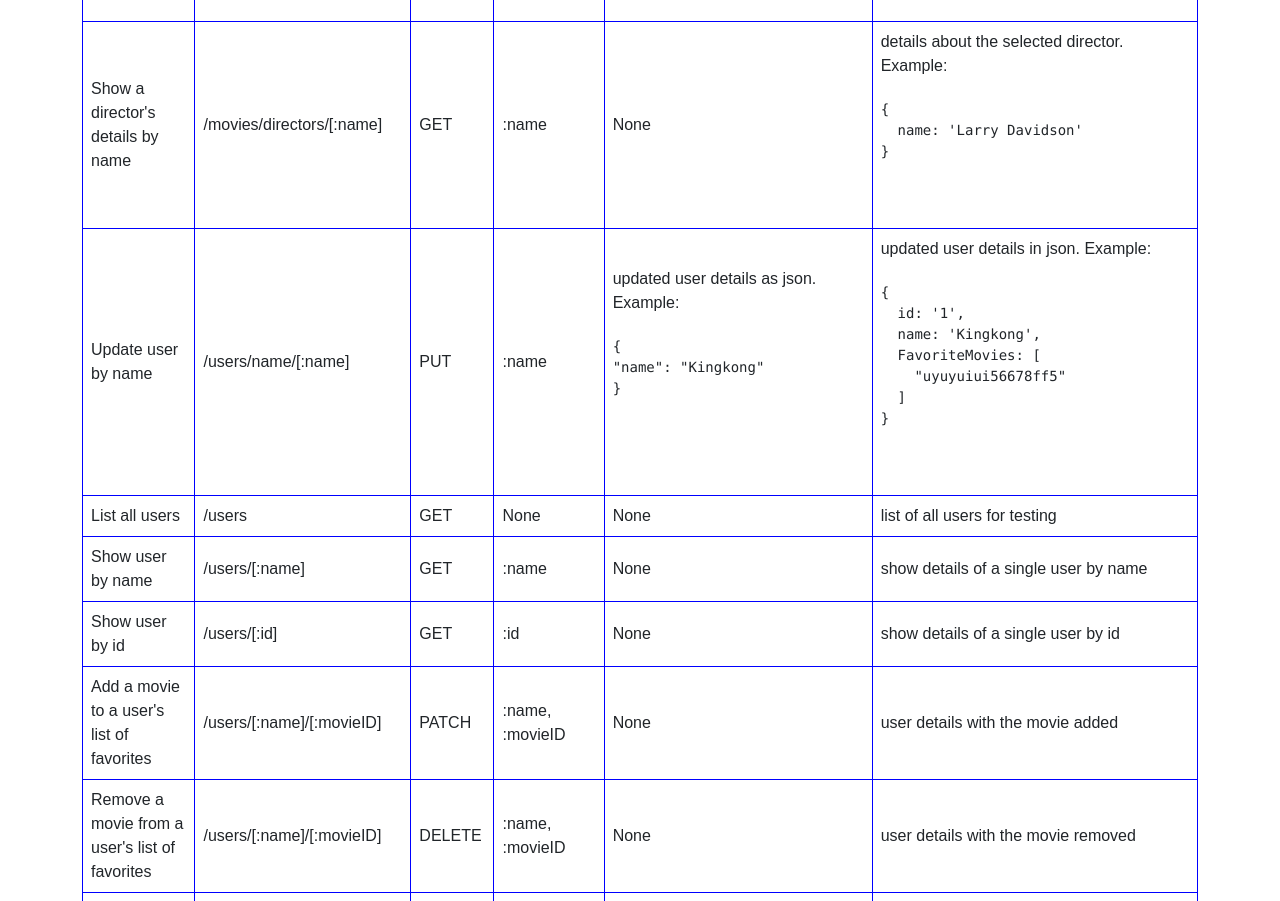
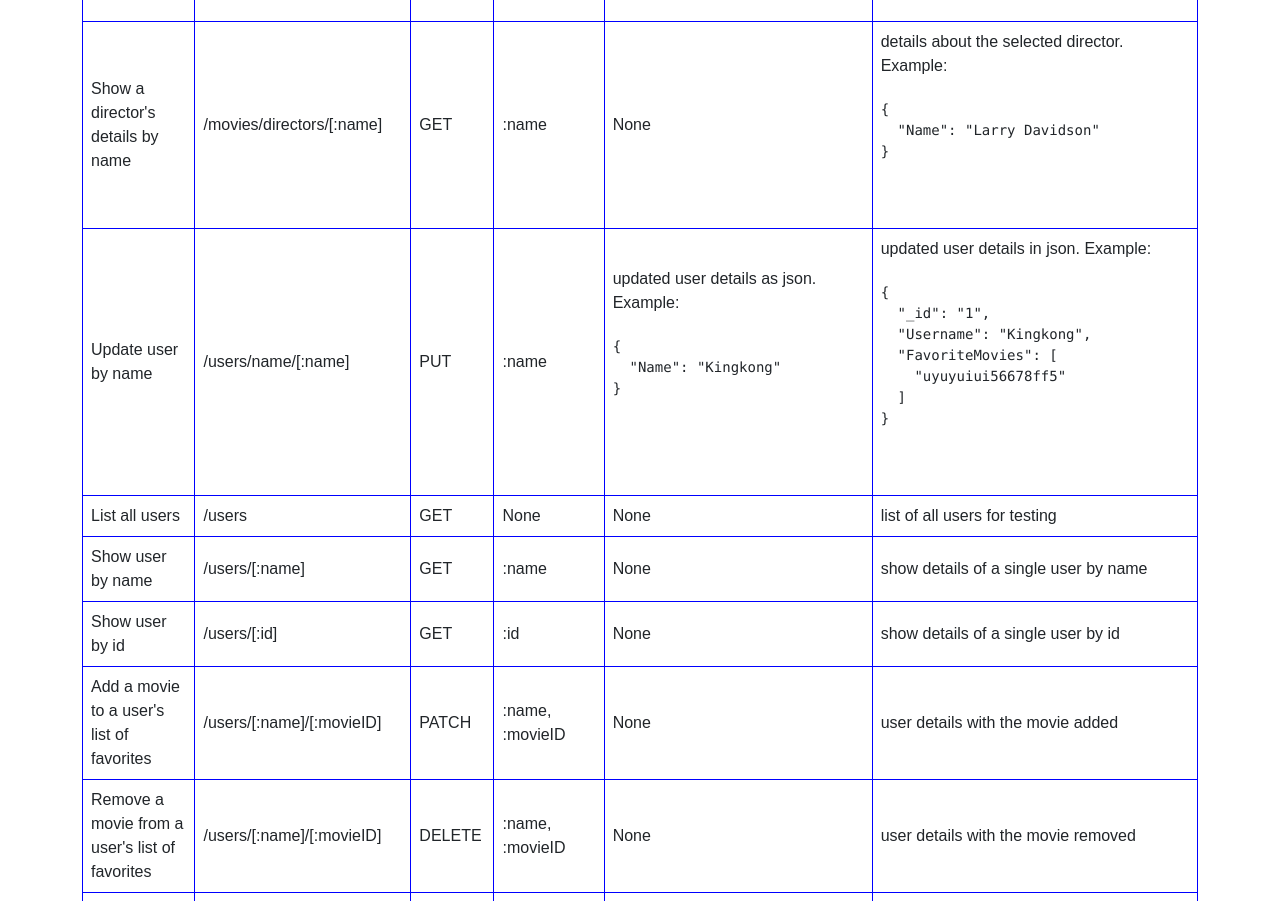
Before and after one commit to sb-olr/Movie-app, a website: page public/documentation.html in a window 1280 px wide. Shown: the part 1153-2054 px from the top of the page. Drawn offline with nearby package versions, Linux system fonts and the light colour scheme.

Commit message:
fixed formatting

```diff
--- a/public/documentation.html
+++ b/public/documentation.html
@@ -139,7 +139,7 @@
             <pre>
               <code>
 {
-  name: 'Larry Davidson'
+  "Name": "Larry Davidson"
 }
               </code>
             </pre>
@@ -154,7 +154,7 @@
             <pre>
               <code>
 {
-"name": "Kingkong"
+  "Name": "Kingkong"
 }
               </code>
             </pre>
@@ -163,9 +163,9 @@
             <pre>
               <code>
 {
-  id: '1',
-  name: 'Kingkong',
-  FavoriteMovies: [
+  "_id": "1",
+  "Username": "Kingkong",
+  "FavoriteMovies": [
     "uyuyuiui56678ff5"
   ]
 }
```
